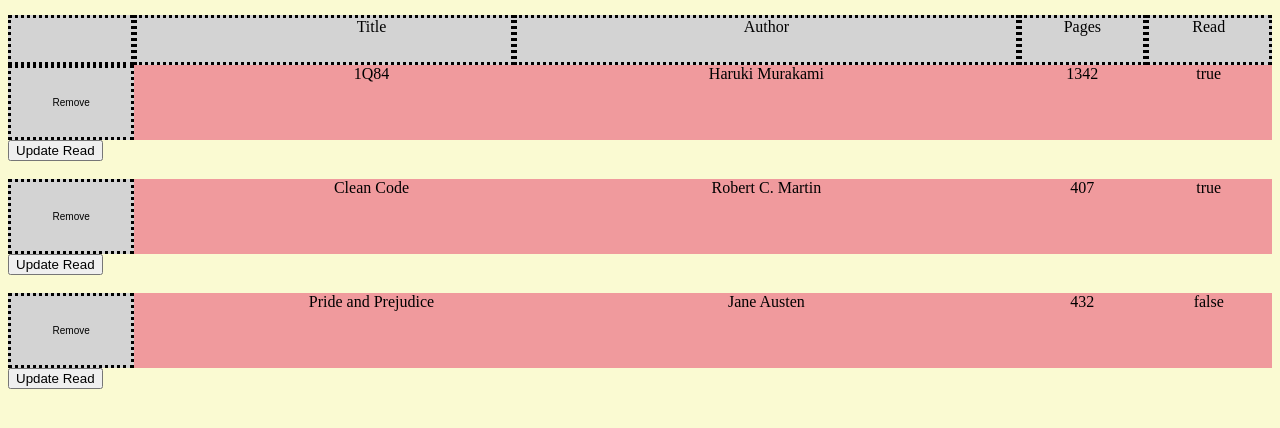
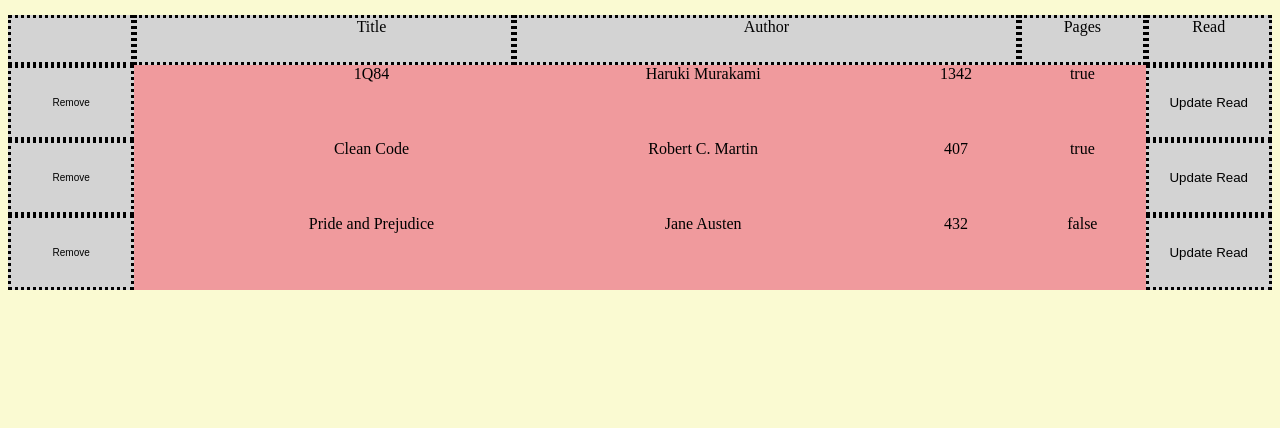
Before and after one commit to anthony-rk/library, a plain HTML site: page index.html in a window 1280 px wide. Shown: the part 88-516 px from the top of the page. Drawn offline with Linux system fonts and the light colour scheme.

Commit message:
Add CSS styliing for new Update Read Buttons

```diff
--- a/styles/styles.css
+++ b/styles/styles.css
@@ -87,6 +87,11 @@
     color: white;
 }
 
+.divReadButton:hover {
+    background-color: grey;
+    color: white;
+}
+
 .divTitle {
     float: left;                  /* Add this */
     padding-left: 95px;
@@ -101,7 +106,7 @@
 
 .divAuthor {
     float: left;                  /* Add this */
-    width: 40%;
+    width: 30%;
     height: 75px;
     background-color: #F09A9D;
     box-sizing: border-box;
@@ -125,3 +130,13 @@
     box-sizing: border-box;
     text-align: center;
 }
+
+.divReadButton {
+    float: left;                  /* Add this */
+    width: 10%;
+    height: 75px;;
+    background-color: lightgray;
+    border: dotted black;
+    box-sizing: border-box;
+    text-align: center;
+}
```
